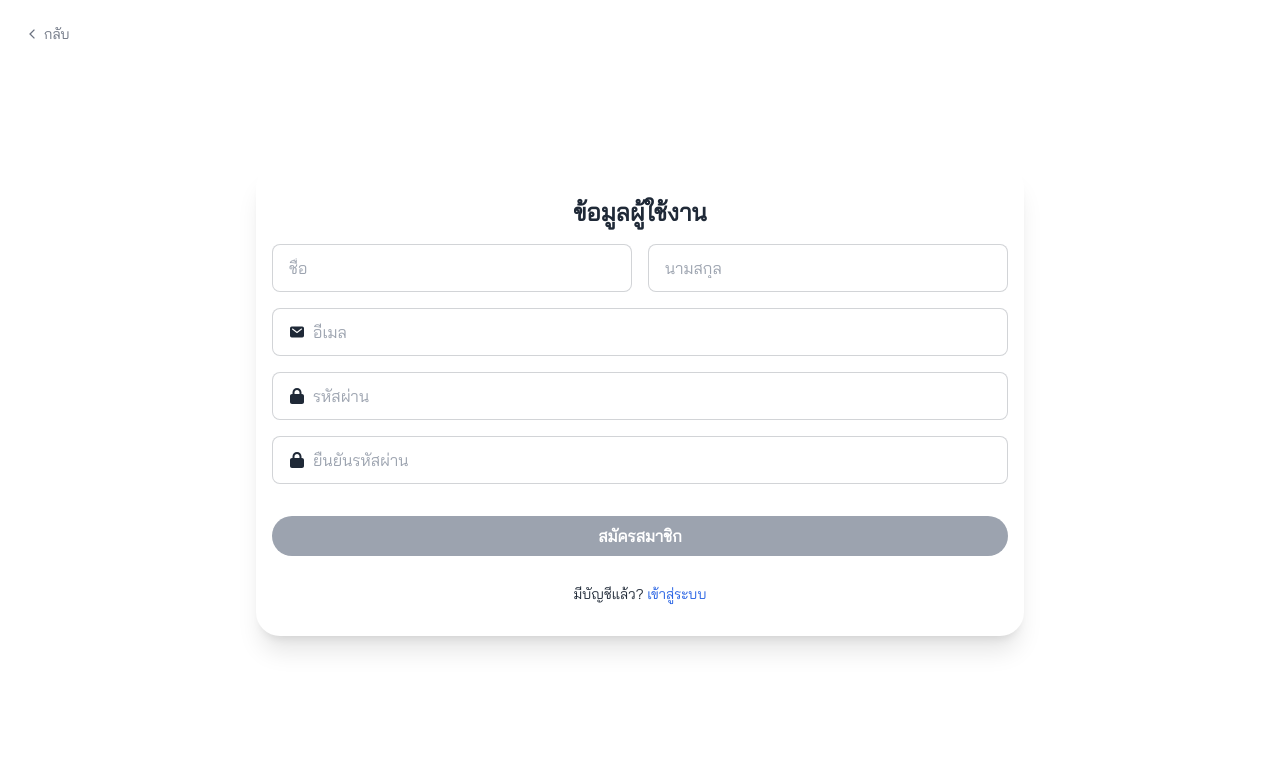
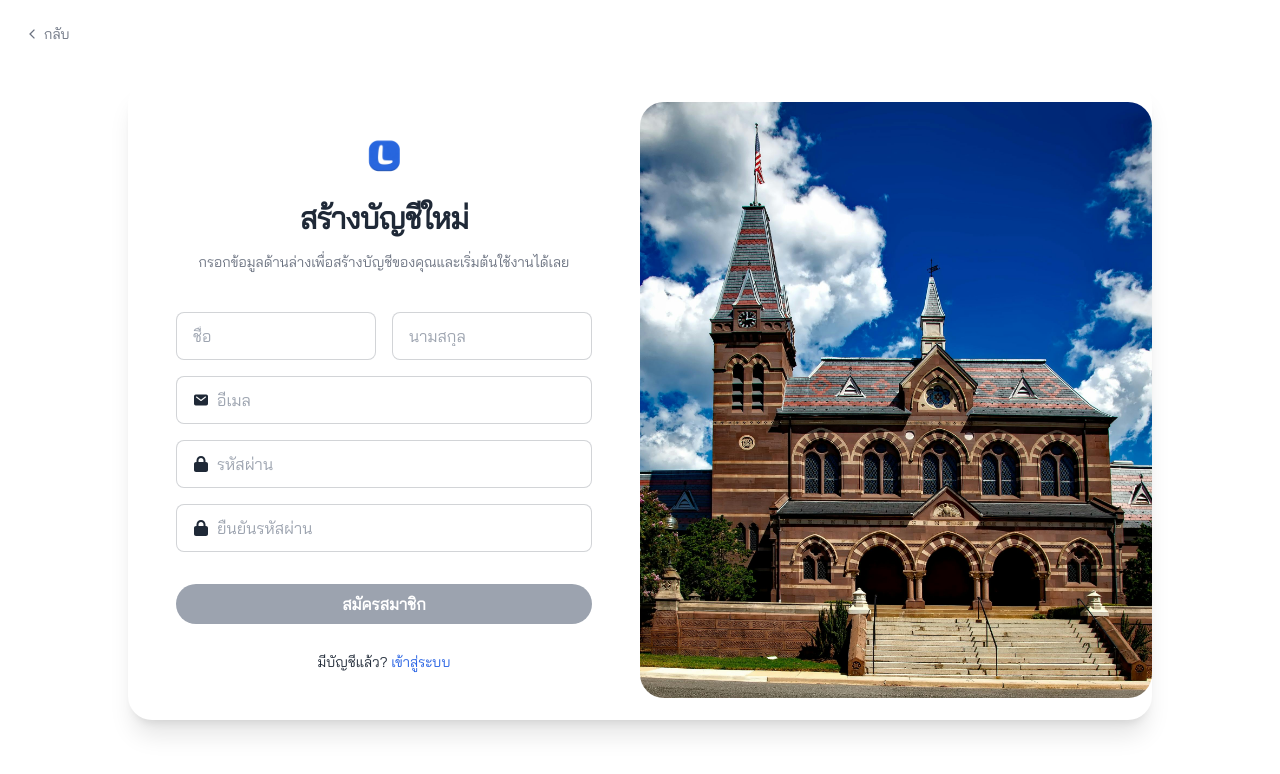
Before and after one commit to Jelegummy/Classroom, a Next.js app in the folder apps/client/: page /register in a window 1280 px wide. Shown: the top 774 px of the page. Built offline with nearby package versions, Linux system fonts and the light colour scheme; no server answers.

Commit message:
fix : ui register

```diff
--- a/apps/client/src/pages/register.tsx
+++ b/apps/client/src/pages/register.tsx
@@ -10,6 +10,7 @@ import {
   RegisterArgs as BaseRegisterArgs,
   register as registerFn,
 } from '@/services/user'
+import Image from 'next/image'
 
 type RegisterForm = BaseRegisterArgs & {
   confirmPassword: string
@@ -67,10 +68,27 @@ const Register = () => {
           กลับ
         </Link>
       </div>
-      <div className="w-full max-w-3xl overflow-hidden rounded-3xl bg-white p-8 px-4 shadow-xl">
-        <form onSubmit={handleSubmit(onSubmit)} className="flex flex-col gap-4">
-          <h1 className="text-center text-2xl font-bold">ข้อมูลผู้ใช้งาน</h1>
+      <div className="grid w-full max-w-5xl grid-cols-1 overflow-hidden rounded-3xl bg-white shadow-xl md:grid-cols-2">
+        <div className="flex flex-col justify-center px-8 py-12 md:px-12">
+          <div className="flex flex-col items-center gap-4">
+            <Image
+              src="/learnify-logo.png"
+              alt="Learnify Logo"
+              width={56}
+              height={56}
+            />
+            <h1 className="text-3xl font-bold tracking-tight text-gray-800">
+              สร้างบัญชีใหม่
+            </h1>
+            <p className="text-center text-sm text-gray-500">
+              กรอกข้อมูลด้านล่างเพื่อสร้างบัญชีของคุณและเริ่มต้นใช้งานได้เลย
+            </p>
+          </div>
 
+          <form
+            onSubmit={handleSubmit(onSubmit)}
+            className="mt-10 flex flex-col gap-4"
+          >
             <div className="flex gap-4">
               <input
                 className="input input-bordered w-full"
@@ -130,6 +148,16 @@ const Register = () => {
             </p>
           </form>
         </div>
+        <div className="relative hidden items-center justify-center md:flex">
+          <Image
+            src="/loginImage.jpg"
+            alt="Login Illustration"
+            width={800}
+            height={800}
+            className="rounded-3xl object-cover"
+          />
+        </div>
+      </div>
     </div>
   )
 }
```
Lines whose indentation alone changed are shown as unchanged.
